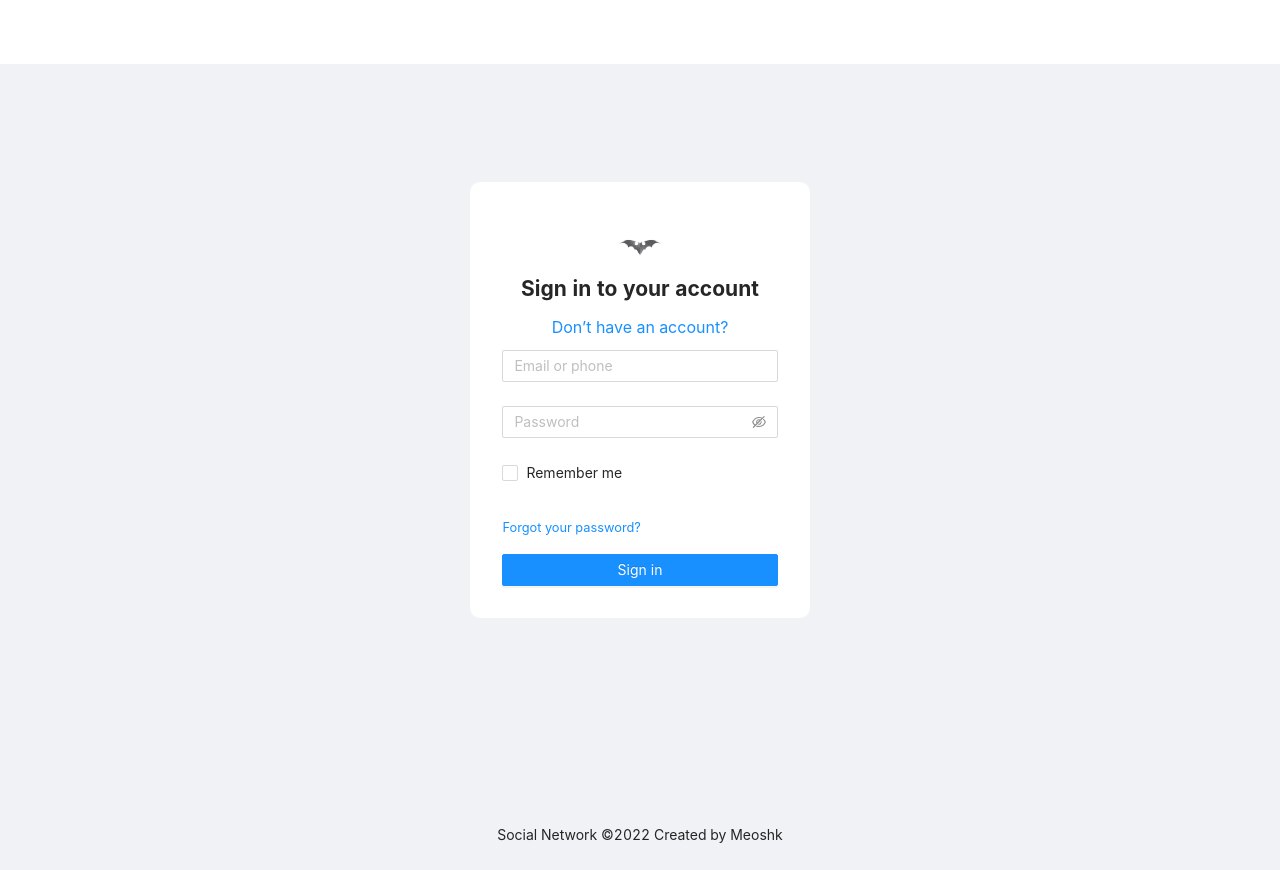
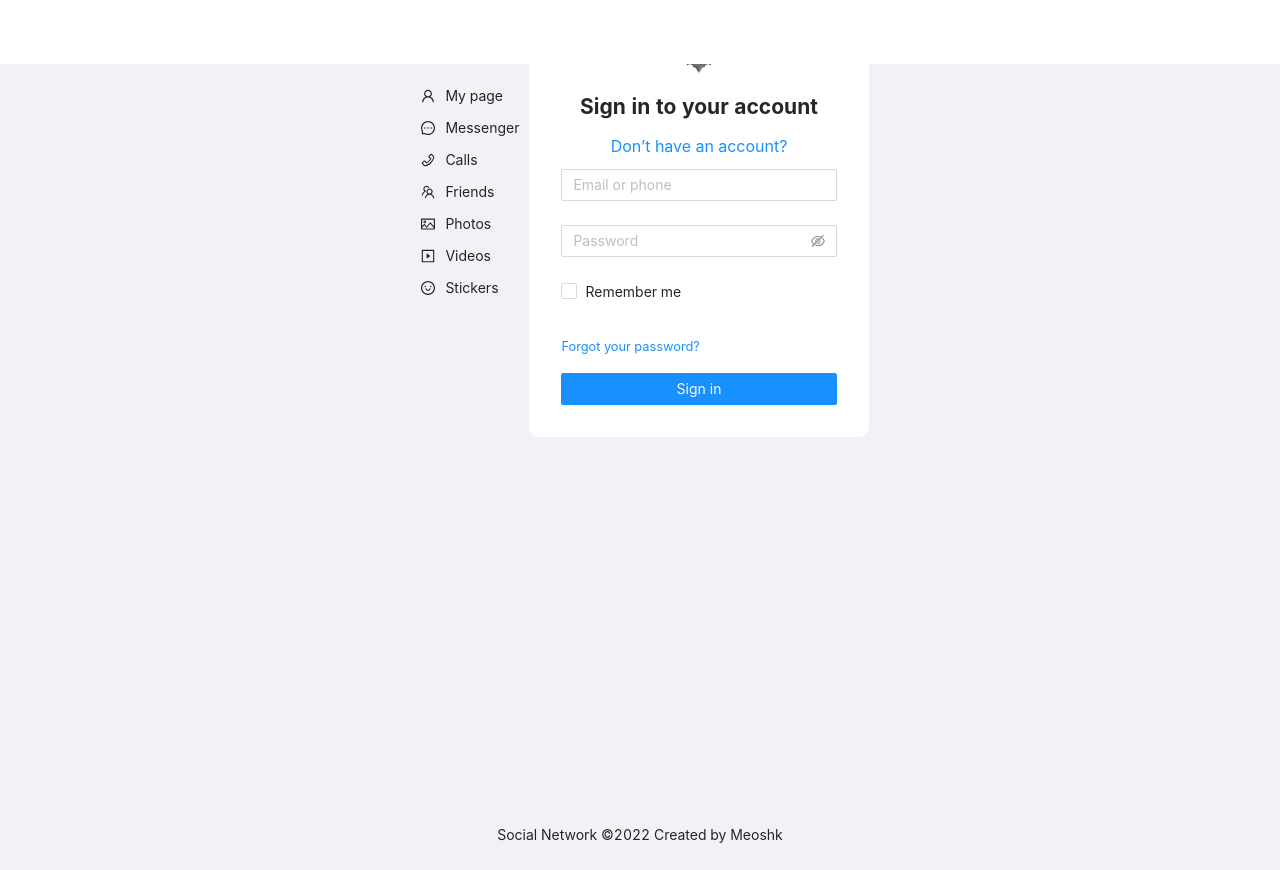
Before and after one commit to VictoriaKirplyuk/social-network, a React (Create React App) app: page / in a window 1280 px wide. Built offline with nearby package versions, Linux system fonts and the light colour scheme; no server answers.

Commit message:
added navbar and some fix

```diff
--- a/src/app/1-ui/App.css
+++ b/src/app/1-ui/App.css
@@ -18,7 +18,7 @@
     min-height: 50rem;
     display: flex;
     justify-content: center;
-    align-items: center;
+    align-items: start;
 }
 
 .app-footer {
--- a/src/app/1-ui/App.tsx
+++ b/src/app/1-ui/App.tsx
@@ -5,6 +5,7 @@ import { Layout } from 'antd';
 import Alert from '../../components/Alert/Alert';
 import AppRouter from '../../components/AppRouter/AppRouter';
 import './App.css';
+import Navbar from '../../components/Navbar/Navbar';
 
 const { Header, Content, Footer } = Layout;
 
@@ -14,6 +15,7 @@ const App: FC = () => {
       <Layout className="layout">
         <Header className="app-header" />
         <Content className="app-content">
+          <Navbar />
           <div className="site-layout-content">
             <AppRouter />
           </div>
--- a/src/components/Forms/ConfirmationCode/ConfirmCode.tsx
+++ b/src/components/Forms/ConfirmationCode/ConfirmCode.tsx
@@ -56,7 +56,7 @@ const ConfirmCode: FC<IConfirmCodeProps> = ({ type, stepToCheck, onSubmit }) =>
   }, [seconds]);
 
   if (type === 'registration' && stepToCheck === StepAuth.COMPLETE) {
-    return <Navigate to={RouteNames.REGISTRATION_CONFIRM} />;
+    return <Navigate to={RouteNames.REGISTRATION_COMPLETE} />;
   }
   if (type === 'reset-password' && stepToCheck === StepResetPassword.COMPLETE) {
     // добавить форму
--- /dev/null
+++ b/src/components/Navbar/NavItem/NavItem.module.css
@@ -0,0 +1,16 @@
+.navItem {
+    padding: 5px;
+    display: flex;
+}
+
+.navItem:hover {
+    background-color: #e6e8ea;
+}
+
+.navIcon {
+    padding: 0 5px;
+}
+
+.navTitle {
+    padding: 0 5px;
+}
--- /dev/null
+++ b/src/components/Navbar/NavItem/NavItem.tsx
@@ -0,0 +1,19 @@
+import React, { FC } from 'react';
+
+import s from './NavItem.module.css';
+
+interface INavItem {
+  title: string;
+  icon: React.ReactNode;
+}
+
+const NavItem: FC<INavItem> = ({ title, icon }) => {
+  return (
+    <div className={s.navItem}>
+      <div className={s.navIcon}>{icon}</div>
+      <div className={s.navTitle}>{title}</div>
+    </div>
+  );
+};
+
+export default NavItem;
--- /dev/null
+++ b/src/components/Navbar/Navbar.module.css
@@ -0,0 +1,4 @@
+.navbar {
+    margin-top: 5rem;
+    min-width: 9vw;
+}
--- /dev/null
+++ b/src/components/Navbar/Navbar.tsx
@@ -0,0 +1,22 @@
+import { FC } from 'react';
+
+import { MessageOutlined, UserOutlined, PhoneOutlined, TeamOutlined, PictureOutlined, SmileOutlined, PlaySquareOutlined } from '@ant-design/icons';
+
+import s from './Navbar.module.css';
+import NavItem from './NavItem/NavItem';
+
+const Navbar: FC = () => {
+  return (
+    <div className={s.navbar}>
+      <NavItem title="My page" icon={<UserOutlined />} />
+      <NavItem title="Messenger" icon={<MessageOutlined />} />
+      <NavItem title="Calls" icon={<PhoneOutlined />} />
+      <NavItem title="Friends" icon={<TeamOutlined />} />
+      <NavItem title="Photos" icon={<PictureOutlined />} />
+      <NavItem title="Videos" icon={<PlaySquareOutlined />} />
+      <NavItem title="Stickers" icon={<SmileOutlined />} />
+    </div>
+  );
+};
+
+export default Navbar;
--- a/src/helpers/app-error-handler/app-error-handler.ts
+++ b/src/helpers/app-error-handler/app-error-handler.ts
@@ -10,12 +10,16 @@ export const appErrorHandler = (e: unknown, dispatch: ThunkDispatch<any, any, An
   const serverCodeError = 500;
   let errorMessage;
 
+  console.dir(e);
+
   if (axios.isAxiosError(e) && e.response) {
     if (e.response.status < serverCodeError) {
       const error = (e.response?.data as IResponseError).fields;
 
       if (error) {
         errorMessage = `${error[0]?.field}: ${error[0]?.code}`;
+      } else {
+        errorMessage = `${e.message} ${e.code}`;
       }
     } else {
       errorMessage = `${e.message}: ${e.code}`;
--- a/src/pages/auth/registration/2-bll/thunk/registration-thunk.ts
+++ b/src/pages/auth/registration/2-bll/thunk/registration-thunk.ts
@@ -69,7 +69,7 @@ export const registrationConfirmLink = createAsyncThunk('auth/registrationConfir
     if (response.continuationCode) {
       sessionStorage.setItem('continuationCode', response.continuationCode);
     }
-
+    thunkAPI.dispatch(changeStepAuth({ stepAuth: StepAuth.COMPLETE }));
     thunkAPI.dispatch(changeStatus({ status: RequestStatus.SUCCEEDED }));
   } catch (e) {
     appErrorHandler(e, thunkAPI.dispatch);
--- a/src/pages/profile/1-ui/Profile.tsx
+++ b/src/pages/profile/1-ui/Profile.tsx
@@ -1,36 +1,42 @@
 import React, { FC } from 'react';
 
 import { UserOutlined } from '@ant-design/icons';
-import { Avatar } from 'antd';
-import { Navigate } from 'react-router-dom';
-
-import { RouteNames } from '../../../enums';
-import { useAppSelector } from '../../../hooks/redux-hooks';
+import { Card } from 'antd';
+import Avatar from 'antd/es/avatar/avatar';
+// import { Navigate } from 'react-router-dom';
+//
+// import { RouteNames } from '../../../enums';
+// import { useAppSelector } from '../../../hooks/redux-hooks';
 
 import s from './Profile.module.css';
 
 const Profile: FC = () => {
-  const isInitialized = useAppSelector(state => state.app.isInitialized);
+  // const isInitialized = useAppSelector(state => state.app.isInitialized);
 
-  if (!isInitialized) {
-    return <Navigate to={RouteNames.LOGIN} />;
-  }
+  // if (!isInitialized) {
+  //   return <Navigate to={RouteNames.LOGIN} />;
+  // }
 
   return (
     <div className={s.profile}>
-      <div className={s.generalDescription}>
-        <Avatar size={125} icon={<UserOutlined />} />
-        <div className={s.info}>
-          <div className={s.name}>
-            <div>Last name</div>
-            <div>Middle name</div>
-            <div>Second name</div>
-          </div>
-        </div>
-      </div>
-      <div className={s.AdditionalInfo}>Additional Information</div>
+      <Card title={<Avatar size={150} icon={<UserOutlined />} />}>
+        <p>dfdf</p>
+        <p>dfdf</p>
+      </Card>
     </div>
   );
 };
 
 export default Profile;
+
+// <div className={s.generalDescription}>
+//         <Avatar size={125} icon={<UserOutlined />} />
+//         <div className={s.info}>
+//           <div className={s.name}>
+//             <div>Last name</div>
+//             <div>Middle name</div>
+//             <div>Second name</div>
+//           </div>
+//         </div>
+//       </div>
+//       <div className={s.AdditionalInfo}>Additional Information</div>
```
